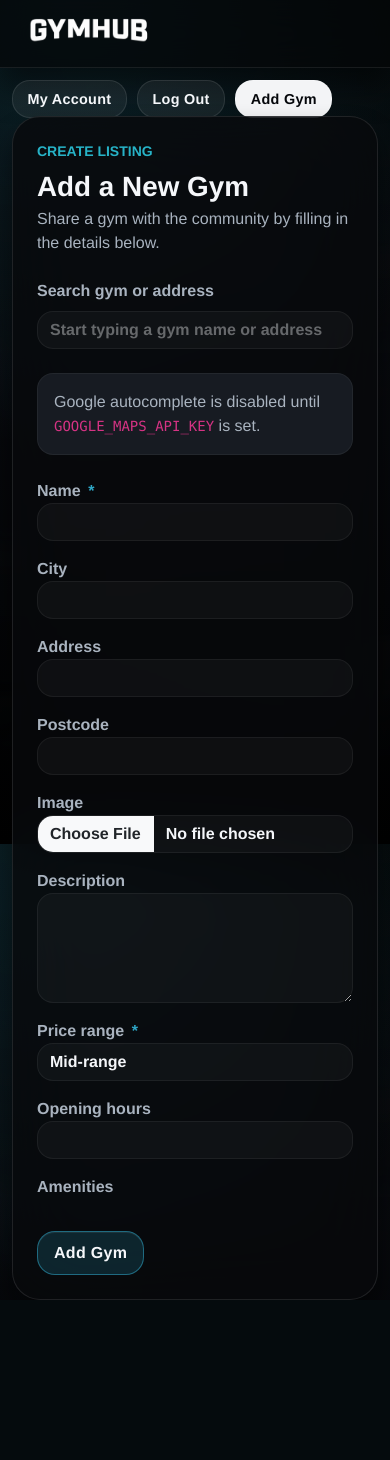
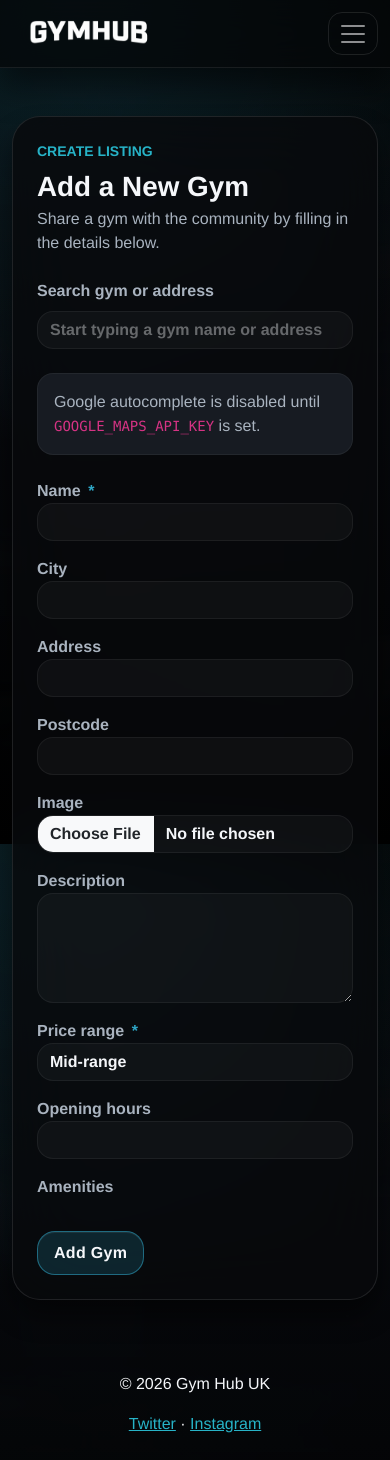
Before and after one commit to bankaiogx/gym-hub, a Django app: page /gyms/add/ in a window 390 px wide. Before the commit the page ends 1300 px from the top, so only its background shows below. Run offline with Django 4.2, Linux system fonts and the light colour scheme; the visitor is signed in with stand-in values (Sample User, id 1); data that the repository does not hold is empty; parts of the project's set-up code (start-up, migrations or seed data) failed here and were passed over.

Commit message:
added hamburger menu for mobile

```diff
--- a/gyms/static/gyms/css/styles.css
+++ b/gyms/static/gyms/css/styles.css
@@ -78,6 +78,7 @@ h6 {
 }
 
 .navbar .container {
+    align-items: center;
     flex-direction: row;
 }
 
@@ -120,6 +121,17 @@ h6 {
     min-height: 38px;
     padding: 0 0.9rem;
     white-space: nowrap;
+}
+
+.navbar-toggler {
+    border-color: var(--gymxp-border);
+    border-radius: 14px;
+    min-height: 38px;
+    padding: 0.35rem 0.55rem;
+}
+
+.navbar-toggler:focus {
+    box-shadow: 0 0 0 0.2rem rgba(47, 167, 199, 0.18);
 }
 
 .btn {
@@ -682,16 +694,6 @@ main > .container {
 }
 
 @media (max-width: 575.98px) {
-    .navbar .container {
-        align-items: flex-start !important;
-        flex-direction: column;
-    }
-
-    .navbar-actions {
-        justify-content: flex-start;
-        width: 100%;
-    }
-
     .search-controls {
         flex-direction: column;
     }
@@ -703,6 +705,35 @@ main > .container {
     }
 
     .search-filter-dropdown .filter-button {
+        width: 100%;
+    }
+}
+
+@media (max-width: 767.98px) {
+    .navbar {
+        height: auto;
+        min-height: 68px;
+    }
+
+    .navbar-collapse {
+        background: rgba(8, 9, 12, 0.96);
+        border: 1px solid var(--gymxp-border);
+        border-radius: 20px;
+        box-shadow: var(--gymxp-card-shadow);
+        margin-top: 0.75rem;
+        padding: 0.85rem;
+        width: 100%;
+    }
+
+    .navbar-actions {
+        align-items: stretch;
+        flex-direction: column;
+        gap: 0.55rem;
+        width: 100%;
+    }
+
+    .navbar-actions form,
+    .navbar-actions .btn {
         width: 100%;
     }
 }
--- a/gyms/templates/base.html
+++ b/gyms/templates/base.html
@@ -18,12 +18,24 @@
 </head>
 <body>
     <!-- Shared navigation changes depending on login state. -->
-    <nav class="navbar navbar-dark bg-dark">
-        <div class="container d-flex justify-content-between align-items-center gap-3">
+    <nav class="navbar navbar-expand-md navbar-dark bg-dark">
+        <div class="container">
             <a class="navbar-brand" href="/">
                 <img src="{% static 'gyms/images/gymhub-logo.png' %}" alt="Gym Hub UK">
             </a>
-            <div class="navbar-actions">
+            <button
+                class="navbar-toggler"
+                type="button"
+                data-bs-toggle="collapse"
+                data-bs-target="#mainNavbar"
+                aria-controls="mainNavbar"
+                aria-expanded="false"
+                aria-label="Toggle navigation"
+            >
+                <span class="navbar-toggler-icon"></span>
+            </button>
+            <div id="mainNavbar" class="collapse navbar-collapse">
+                <div class="navbar-actions ms-md-auto">
                     {% if not user.is_authenticated %}
                         <a class="btn btn-outline-light" href="{% url 'login' %}">Login</a>
                         <a class="btn btn-outline-light" href="{% url 'signup' %}">Sign Up</a>
@@ -35,6 +47,7 @@
                         </form>
                     {% endif %}
                     <a class="btn btn-light" href="{% url 'add_gym' %}">Add Gym</a>
+                </div>
             </div>
         </div>
     </nav>
@@ -54,6 +67,14 @@
         </div>
     </main>
 
+    <footer class="text-center py-4 mt-5">
+        <p>© 2026 Gym Hub UK</p>
+        <div>
+            <a href="#">Twitter</a> ·
+            <a href="#">Instagram</a>
+        </div>
+    </footer>
+
     <!-- Bootstrap JavaScript is needed for dropdowns such as filters. -->
     <script
         src="https://cdn.jsdelivr.net/npm/bootstrap@5.3.3/dist/js/bootstrap.bundle.min.js"
```
Lines whose indentation alone changed are shown as unchanged.
